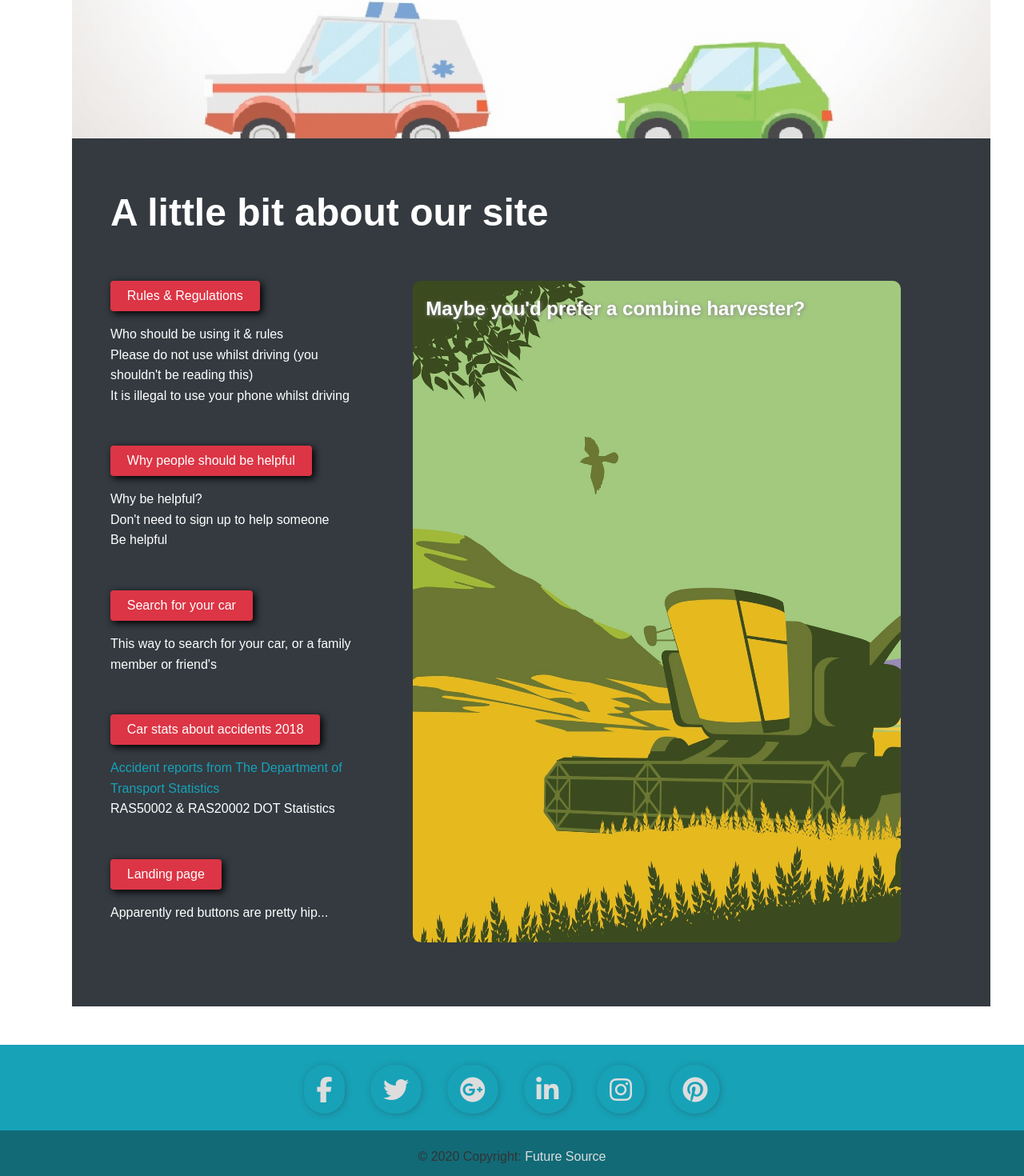
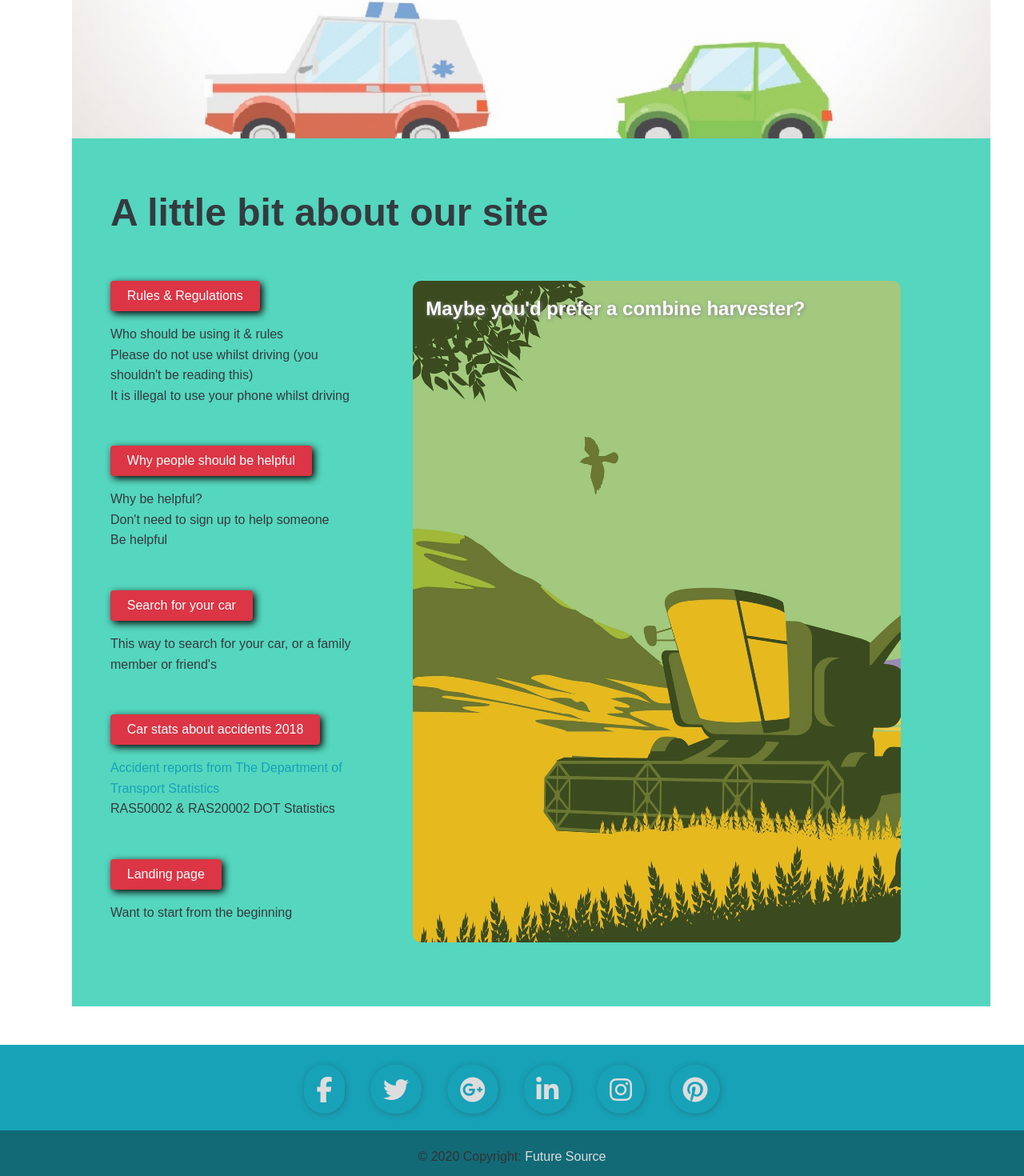
Before and after one commit to usernameistai/helpmecar, a React (Create React App) app in the folder client/: page /reg in a window 1280 px wide. Shown: the part 611-2081 px from the top of the page at 80% size. Built offline with nearby package versions, Linux system fonts and the light colour scheme; no server answers.

Commit message:
try change in colours plus zindex

```diff
--- a/client/src/App.css
+++ b/client/src/App.css
@@ -127,6 +127,7 @@ blockquote p::after {
 .lead {
   font-size: 1.5rem;
   margin-bottom: 1rem;
+  color: var(--dark-color);
 }
 
 .text-center {
@@ -245,9 +246,9 @@ blockquote p::after {
   color: #fff;
 }
 
-.bg-primopaque {
-  background: var(--primary-color);
-  opacity: 0.7;
+.bg-combine {
+  /* background: var(--primary-color); */
+  background: #55d6be;
   z-index: 0.1;
 
 }
@@ -294,7 +295,7 @@ blockquote p::after {
 }
 
 .btn:hover {
-  opacity: 0.8;
+  opacity: 0.88;
   box-shadow: 1px 1px 12px -5px #333;
   transform: scale(1.025);
 }
@@ -664,6 +665,8 @@ button {
 
 .filter {
   filter: drop-shadow(3px 3px 5px black);
+  /* font-weight: bold; */
+  /* color: var(--dark-color); */
 }
 
 .reg-img1 {
@@ -704,6 +707,7 @@ button {
   border-color: transparent;
   box-shadow: 1px 1px 12px -5px #888;
   background-color: #fff;
+  z-index: 99;
 }
 
 .reg-item:hover {
@@ -815,8 +819,8 @@ button {
   padding: 1rem;
   margin: auto auto 2rem auto;
   border-radius: 5px;
-  background-color: #2ecc40;
-  color: #dddddd;
+  background-color: #55d6be;
+  color: var(--dark-color);
   text-align: center;
 }
 
@@ -875,6 +879,7 @@ button {
   margin: -2rem auto 2rem auto;
   text-align: center;
   font-size: 1rem;
+  color: var(--primary-color);
 }
 
 #p {
@@ -1117,10 +1122,13 @@ button {
 .reg-3 {
   margin-top: 1rem;
   margin-bottom: 1.5rem;
+  font-weight: 500;
+  color: var(--dark-color);
 }
 #site {
   grid-area: site;
   /* width: 85%; */
+  color: var(--dark-color);
 }
 #carrules {
   grid-area: carrules;
--- a/client/src/components/reg/Reg.js
+++ b/client/src/components/reg/Reg.js
@@ -46,7 +46,7 @@ const Reg = ({
         </ul>
       </div>
       <div >
-        <div className='reg-two bg-dark'>
+        <div className='reg-two bg-combine'>
           <h1 className='large my-2' id='site'>A little bit about our site</h1>
           <div id='carrules'>
             <div>
@@ -85,7 +85,7 @@ const Reg = ({
             <div>
               <Link className='btn btn-danger filter' to='/'>Landing page</Link>
               <div className='reg-3'>
-              <p>Apparently red buttons are pretty hip... </p>
+              <p>Want to start from the beginning </p>
               </div>
             </div>
           </div>
--- a/client/src/components/reg/RegRules.js
+++ b/client/src/components/reg/RegRules.js
@@ -13,10 +13,10 @@ const RegRules = () => {
           <h2 id='s'> until stopped safely* / MSM**</h2>
           <div className='container-reg5'>
             <p className='regrule-item2' id='p'>Strictly no drivers currently driving may use this site's functionality please, we do not want people crashing </p>
-            <p className='regrule-item2' id='p'>One aspect of human thought is reflection and for introspection. We need to look to the future with something to aim for, once people stop focussing on this or that.
-              Everyone should work together and help each other, not put people down and make life harder for people, life is hard enough at times</p>
-            <p className='regrule-item2' id='p'>One world. One race </p>
-            <p className='regrule-item2'id='p'>(unless you're a giraffe or some other creature, a herring might also not have the same struggles (a shrubbery is a different matter altogether("what about swallows?"("what do you mean, African or European?"))))  </p>
+            <p className='regrule-item2' id='p'>One aspect of human thought is reflection and for introspection. We thought it would be good to help out motorists who may not be able to check their own car.
+            When in a safe place, if viable please share what is observably wrong but only if safe to do so. You have just looked out for someone</p>
+            <p className='regrule-item2' id='p'>One world. One race. Lots of people with potentially faulty cars</p>
+            <p className='regrule-item2'id='p'>Remember to be courteous to drivers around you and drive safely </p>
           </div>
           <ul className='regrule'>
             <h4 className='regrule-item rrphotos' id='px'>People allowed to enter data include the following : -</h4>
```
